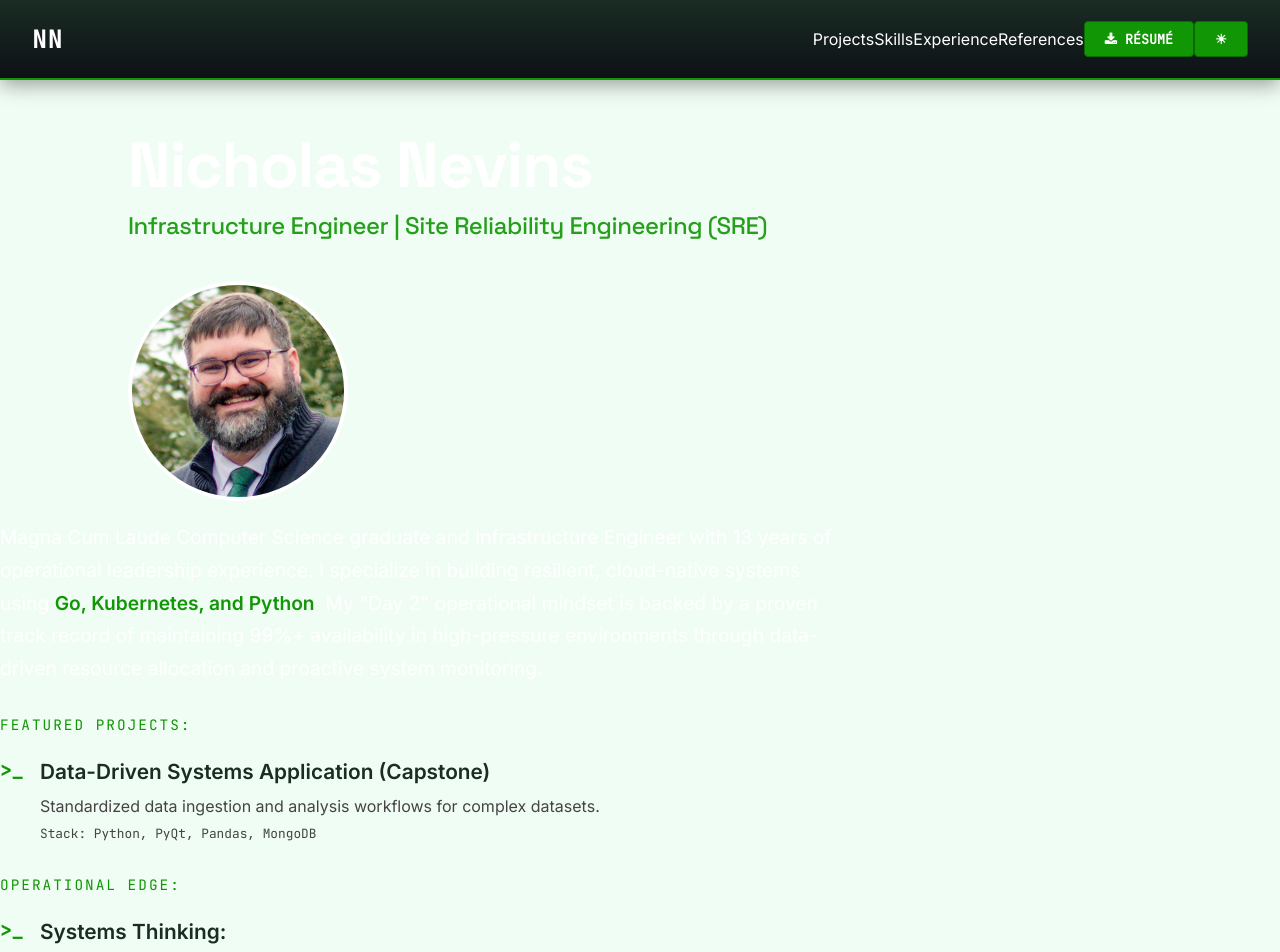
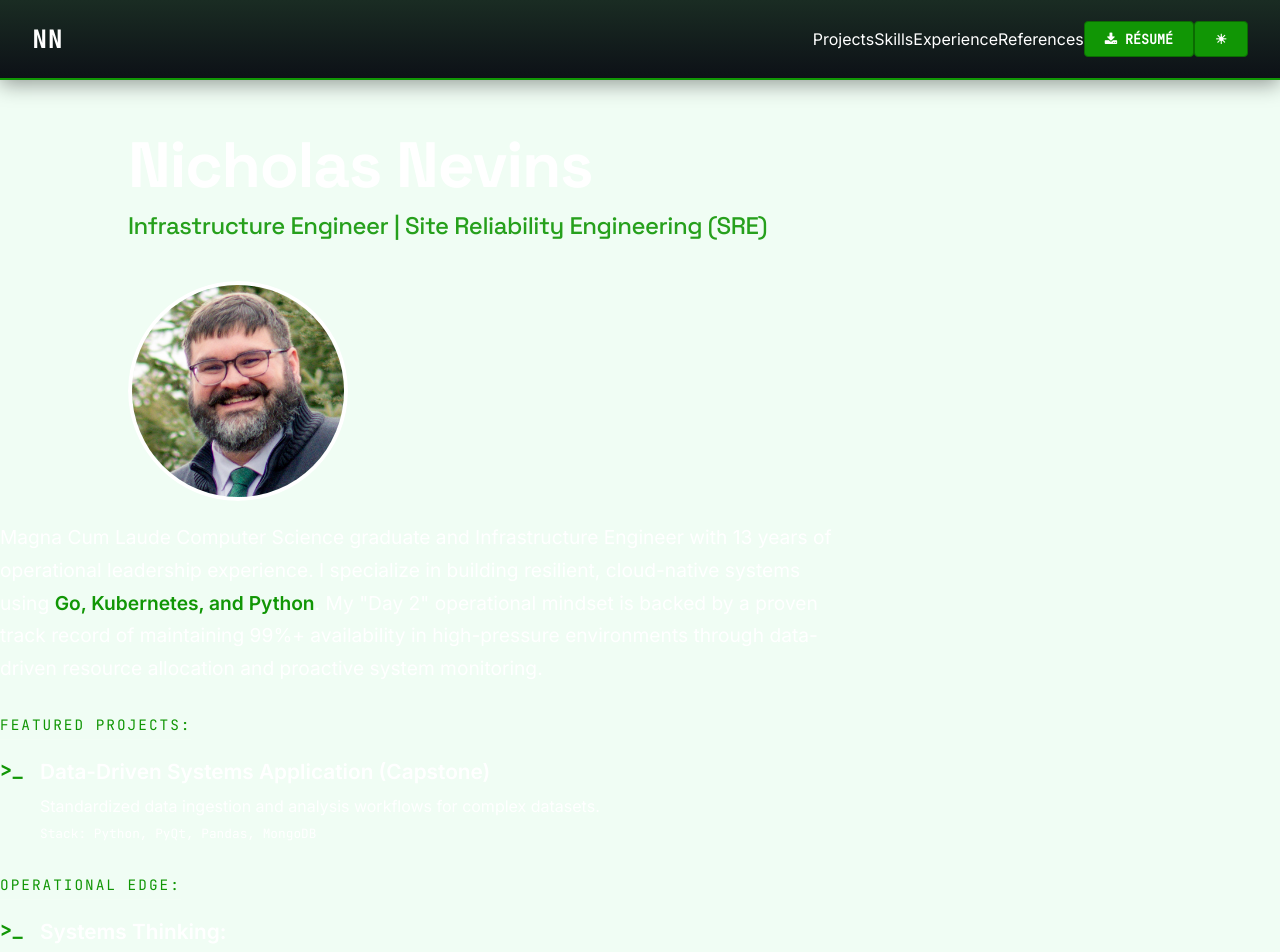
Before and after one commit to NevinsN/professional_portfolio, a React (Create React App) app in the folder professional_portfolio/: page / in a window 1280 px wide. Shown: the top 952 px of the page. Built offline with nearby package versions, Linux system fonts and the light colour scheme.

Commit message:
Update Home.css

```diff
--- a/professional_portfolio/src/Components/Home/Home.css
+++ b/professional_portfolio/src/Components/Home/Home.css
@@ -32,6 +32,11 @@
     gap: 50px;
     padding: 20px 10%;
     text-align: left;
+}
+
+.home-page {
+    min-height: 100vh;
+    background: var(--page-bg);
 }
 
 /* ==========================================
@@ -111,7 +116,7 @@
     padding-left: 40px;
     margin-bottom: 30px;
     line-height: 1.6;
-    color: #444; /* Default for Light Mode */
+    color: var(--text-main);
 }
 
 /* SRE Terminal Bullet Point */
@@ -129,7 +134,7 @@
     font-size: 1.3rem;
     display: block;
     margin-bottom: 6px;
-    color: #1a2c23; /* Grounding color for Light Mode */
+    color: var(--text-strong);
 }
 
 
```
